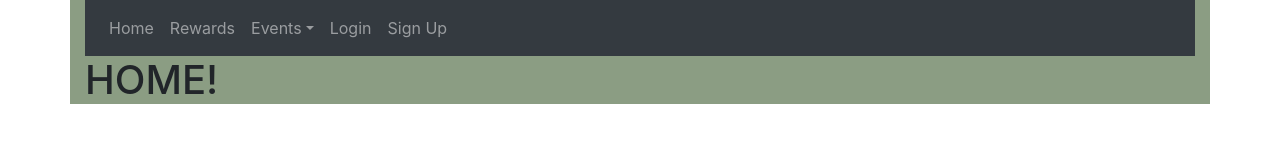
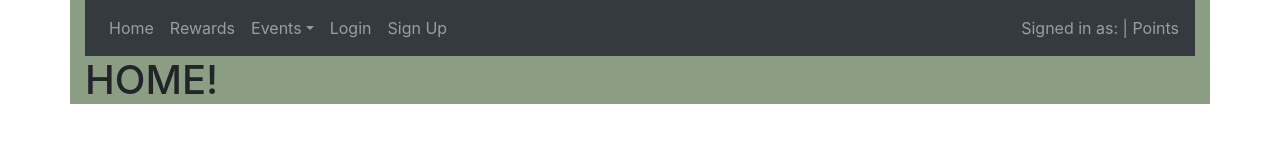
Before and after one commit to JacksonReynolds/react-trail-cents, a React (Create React App) app in the folder trail-cents-frontend/: page / in a window 1280 px wide. Shown: the top 160 px of the page. Built offline with nearby package versions, Linux system fonts and the light colour scheme.

Commit message:
added username and points

```diff
--- a/trail-cents-frontend/src/components/NavBar.js
+++ b/trail-cents-frontend/src/components/NavBar.js
@@ -26,6 +26,9 @@ class NavBar extends PureComponent {
                             {!user.username && <Nav.Link as={Link} to="/signup">Sign Up</Nav.Link>}
                             {user.username && <Nav.Link as={Link} to="/logout" onClick={handleLogout}>Logout</Nav.Link>}
                         </Nav>
+                        <Navbar.Text>
+                            Signed in as: <Link to= '/'>{user.username}</Link> | {user.points} Points
+                        </Navbar.Text>
                     </Navbar.Collapse>
 
                 </Navbar>
```
